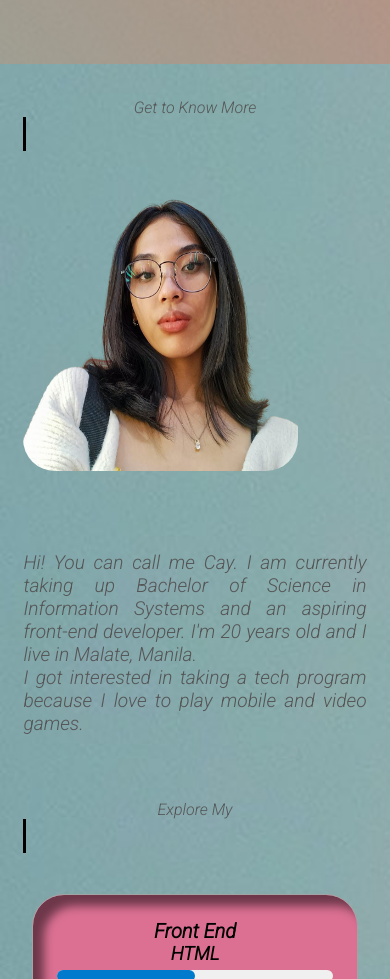
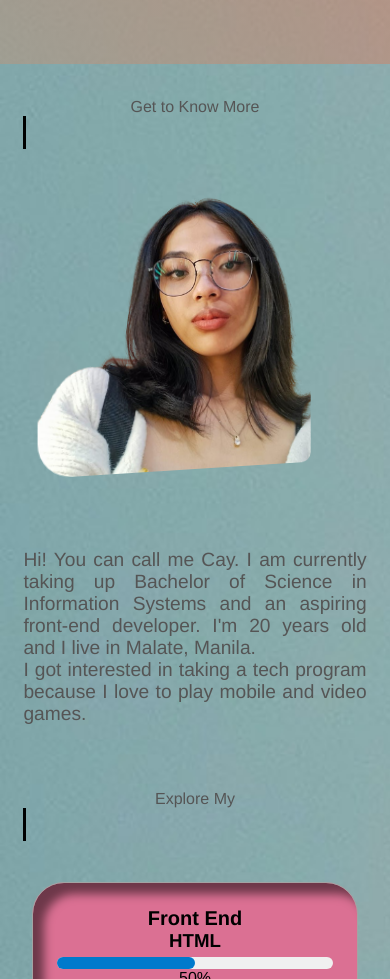
Before and after one commit to darlisse/My-Portfolio, a plain HTML site: page index.html in a window 390 px wide. Shown: the part 780-1759 px from the top of the page. Drawn offline with Linux system fonts and the light colour scheme.

Commit message:
modified

```diff
--- a/mediaqueries.css
+++ b/mediaqueries.css
@@ -50,6 +50,11 @@
     border-radius: 2rem;
     height: 80%;
     width: 80%;
+    display: block;
+    margin-left: auto;
+    margin-right: auto;
+    width: 50%;
+  }
 }
 
 .about-containers {
@@ -67,7 +72,6 @@
 
 .project {
   width: calc(50% - 1rem);
-  }
 }
 
 @media screen and (max-width: 600px) {
--- a/style.css
+++ b/style.css
@@ -8,7 +8,7 @@
 }
 
 body {
-  font-family: "Roboto", sans-serif;
+  font-family: "Helvetica", sans-serif;
   background-image: url("./assets/pexels-johannes-plenio-1103970.jpg");
   background-repeat: no-repeat;
   background-size: cover;
@@ -39,6 +39,9 @@ nav,
   font-size: 1.5rem;
   position: sticky;
   top: 0;
+  opacity: 0.7;
+  z-index: 1;
+  /*background-color: #c1d8c3;*/
 }
 
 nav {
@@ -101,6 +104,9 @@ a:hover {
   max-height: 0;
   overflow: hidden;
   transition: all 0.3 ease-in-out;
+  background-color: #f2ffe9;
+  opacity: 0.8;
+  border-radius: 1rem;
 }
 
 .menu-links a {
@@ -192,6 +198,25 @@ section {
   height: 400px;
   margin: auto 0;
 }
+.section_pic-container img {
+  --f: 0.1; /* the parallax factor (the smaller the better) */
+  --r: 10px; /* radius */
+
+  --_f: calc(100% * var(--f) / (1 + var(--f)));
+  --_a: calc(90deg * var(--f));
+  width: 300px; /* the image size */
+  aspect-ratio: calc(1 + var(--f));
+  object-fit: cover;
+  clip-path: inset(0 var(--_f) 0 0 round var(--r));
+  transform: perspective(400px) var(--_t, rotateY(var(--_a)));
+  transition: 0.5s;
+  cursor: pointer;
+}
+img:hover {
+  clip-path: inset(0 0 0 var(--_f) round var(--r));
+  --_t: translateX(calc(-1 * var(--_f))) rotateY(calc(-1 * var(--_a)));
+}
+
 .section_text {
   align-self: center;
   text-align: center;
```
Also changed, not shown: assets/1663145133565-removebg-preview.png (deleted), assets/369601431_199652273117525_8424493123722079311_n-removebg-preview.png (deleted), assets/MicrosoftTeams-image (1).png (deleted), assets/MicrosoftTeams-image (2).png (deleted), assets/MicrosoftTeams-image (3).png (deleted), assets/MicrosoftTeams-image (5).png (deleted), assets/facebook-removebg-preview.png (added), assets/meme_cry_kid-removebg-preview.png (added), 3 other files. Lines whose indentation alone changed are shown as unchanged.
